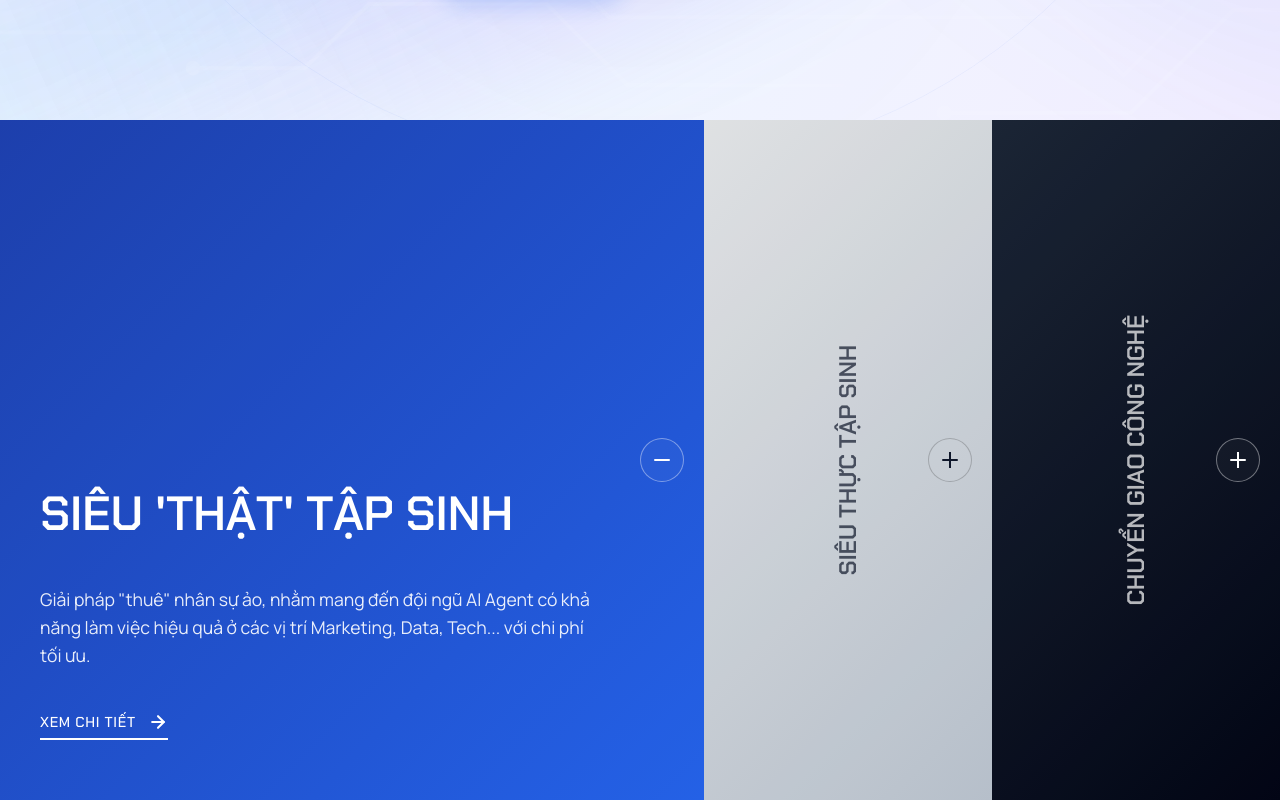
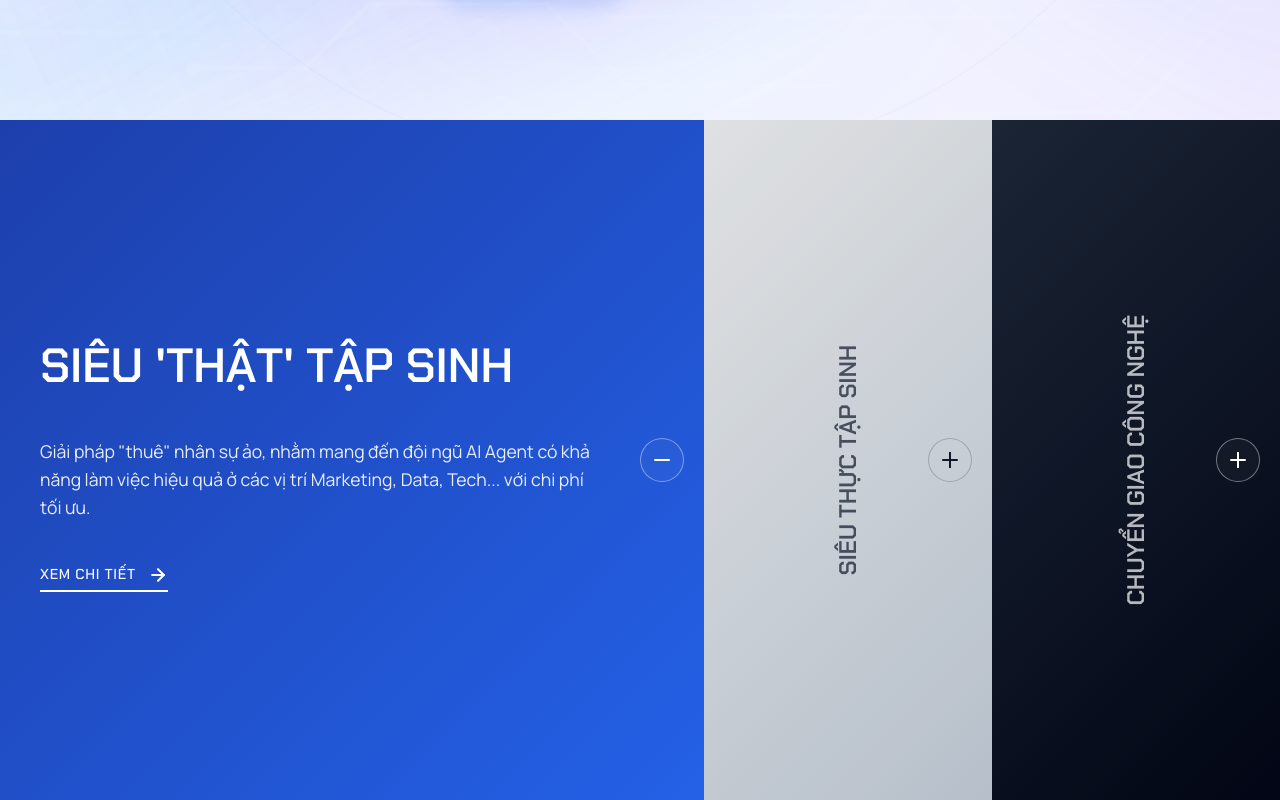
Before and after one commit to ezdproduct/EZDwebsite, a Next.js app: page / in a window 1280 px wide. Shown: the part 680-1480 px from the top of the page. Built offline with nearby package versions, Linux system fonts and the light colour scheme; a web font is replaced by a local one.

Commit message:
Center content vertically in active service panel

```diff
--- a/components/ServiceAccordion.module.css
+++ b/components/ServiceAccordion.module.css
@@ -135,7 +135,6 @@
 .content {
     position: relative;
     z-index: 2;
-    margin-top: auto;
     width: 100%;
 }
 
```
